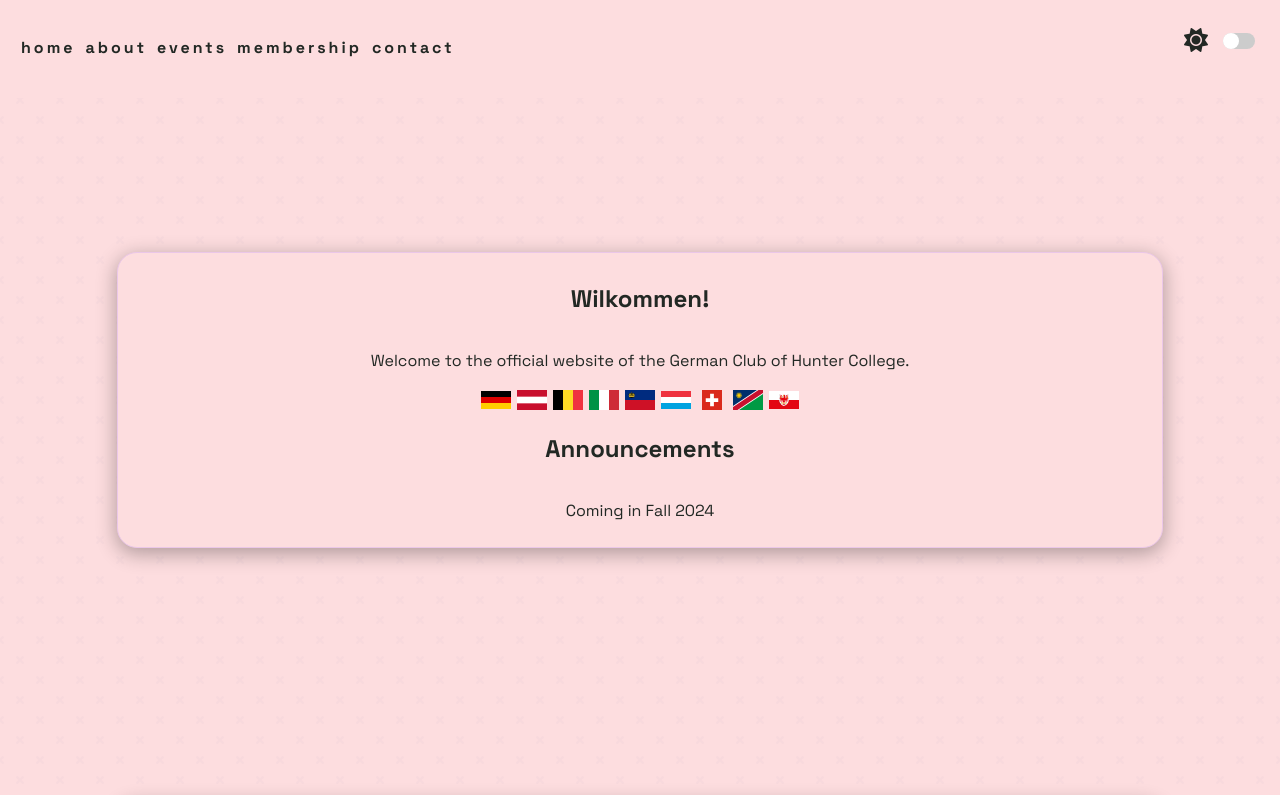
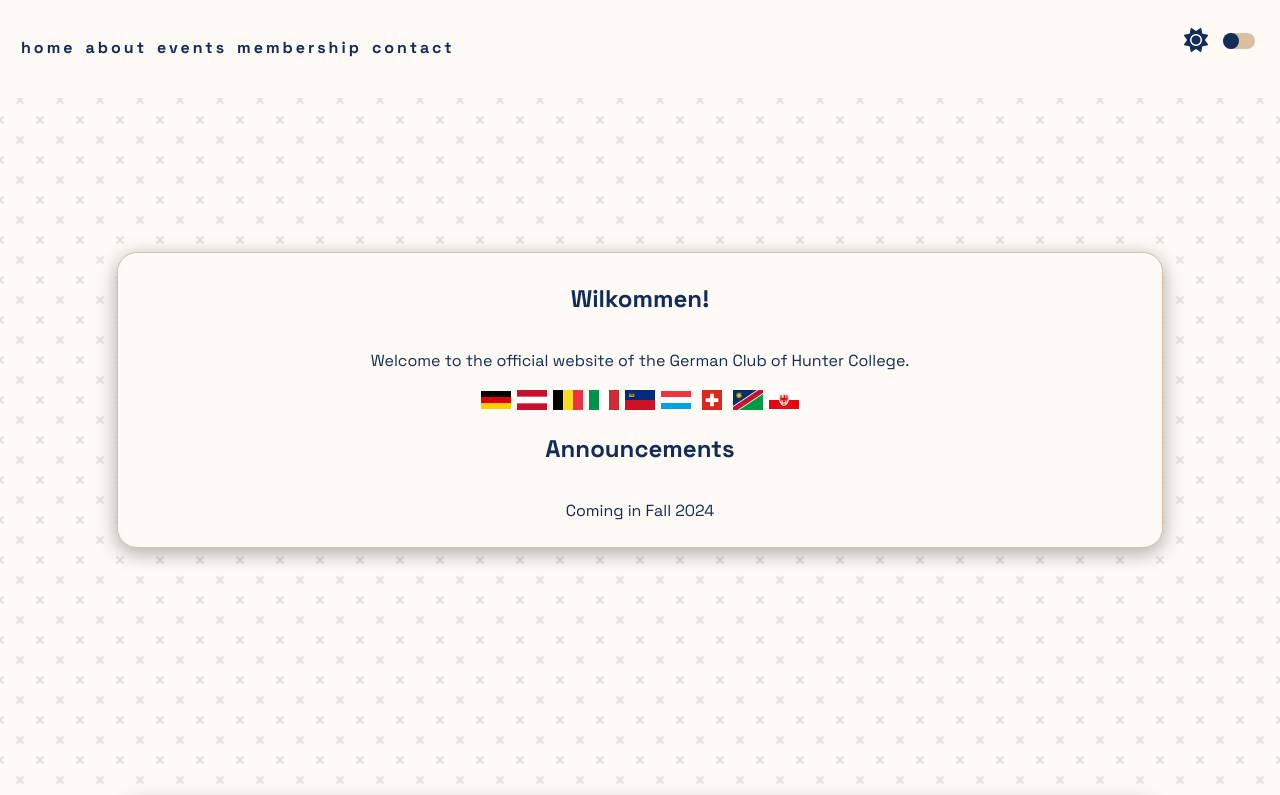
Before and after one commit to ragibasif/german-club-hunter, a website: page index.html in a window 1280 px wide. Shown: the top 795 px of the page. Drawn offline with Linux system fonts and the light colour scheme.

Commit message:
update colors

```diff
--- a/styles.css
+++ b/styles.css
@@ -1,19 +1,19 @@
 @import url("https://fonts.googleapis.com/css2?family=Space+Grotesk:wght@300..700&display=swap");
 
 :root {
-  --primary-color: #ffabe1;
-  --background-color: #fddddf;
+  --primary-color: #eadbc8;
+  --background-color: #fefaf6;
 
-  --text-color: #222824;
-  --accent-color: #ebc7e8;
+  --text-color: #102c57;
+  --accent-color: #dac0a3;
   --box-shadow: 0 5px 20px 1px rgba(0, 0, 0, 0.3);
 }
 
 [data-theme="dark"] {
-  --primary-color: #451952;
-  --background-color: #290120;
-  --text-color: #eeebed;
-  --accent-color: #6e186e;
+  --primary-color: #323232;
+  --background-color: #000000;
+  --text-color: #ffac41;
+  --accent-color: #ff1e56;
 }
 
 html {
@@ -143,7 +143,7 @@
 }
 
 .slider {
-  background: #ccc;
+  background: var(--accent-color);
   bottom: 0;
   cursor: pointer;
   left: 0;
@@ -154,7 +154,7 @@
 }
 
 .slider::before {
-  background: #fff;
+  background: var(--text-color);
   bottom: 0px;
   content: "";
   height: 16px;
@@ -193,7 +193,7 @@
 }
 
 .social-links i:hover {
-  color: #daabe1;
+  color: var(--accent-color);
 }
 
 .social-links a {
```
